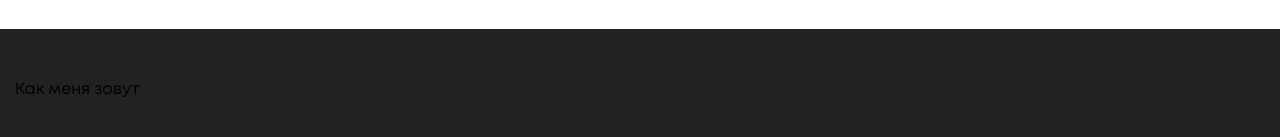
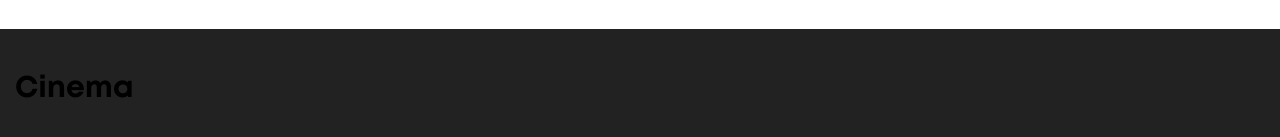
Before and after one commit to Attato/Nebo, a Next.js app: page / in a window 1280 px wide. Shown: the part 691-828 px from the top of the page. Built offline with nearby package versions, Linux system fonts and the light colour scheme.

Commit message:
footer upd

```diff
--- a/components/footer/footer.module.scss
+++ b/components/footer/footer.module.scss
@@ -14,5 +14,7 @@
         margin: 0 auto;
         display: flex;
         gap: 15px;
+        font-size: 30px;
+        font-weight: 500;
     }
 }
--- a/components/footer/footer.tsx
+++ b/components/footer/footer.tsx
@@ -5,7 +5,7 @@ const Footer = () => {
     return (
         <footer className={styles.footer}>
             <div className={styles.footer__content}>
-                <Link href=""><a>Как меня зовут</a></Link>
+                <Link href=""><a>Cinema</a></Link>
             </div>
         </footer>
     )
```
